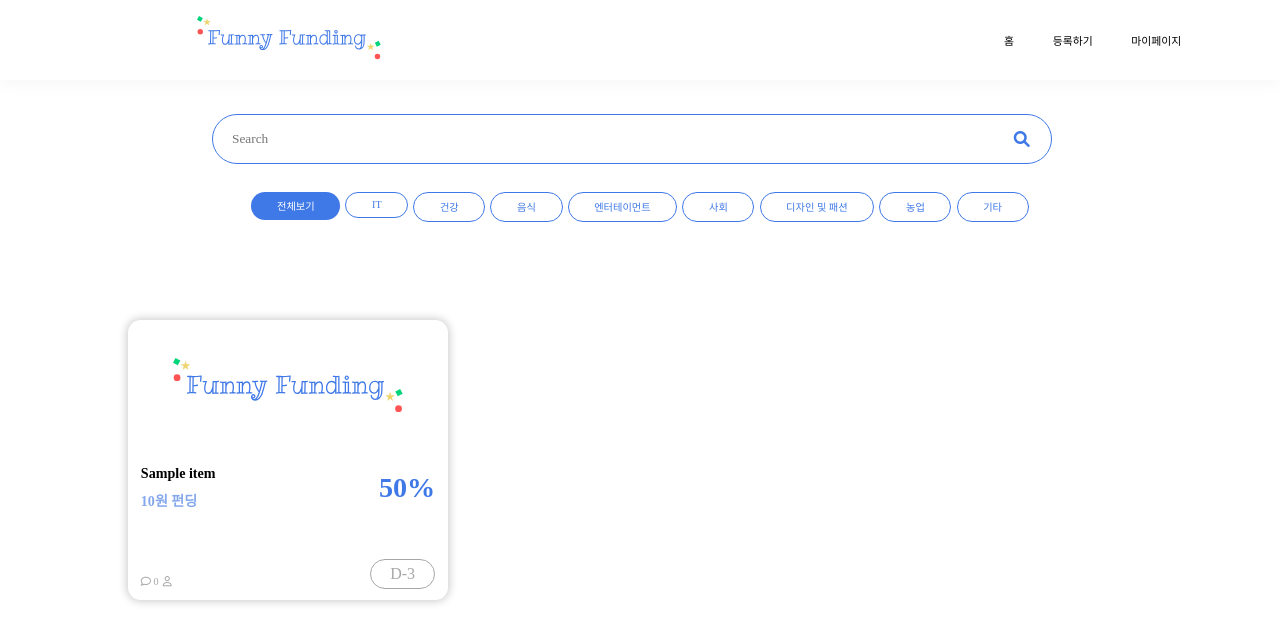
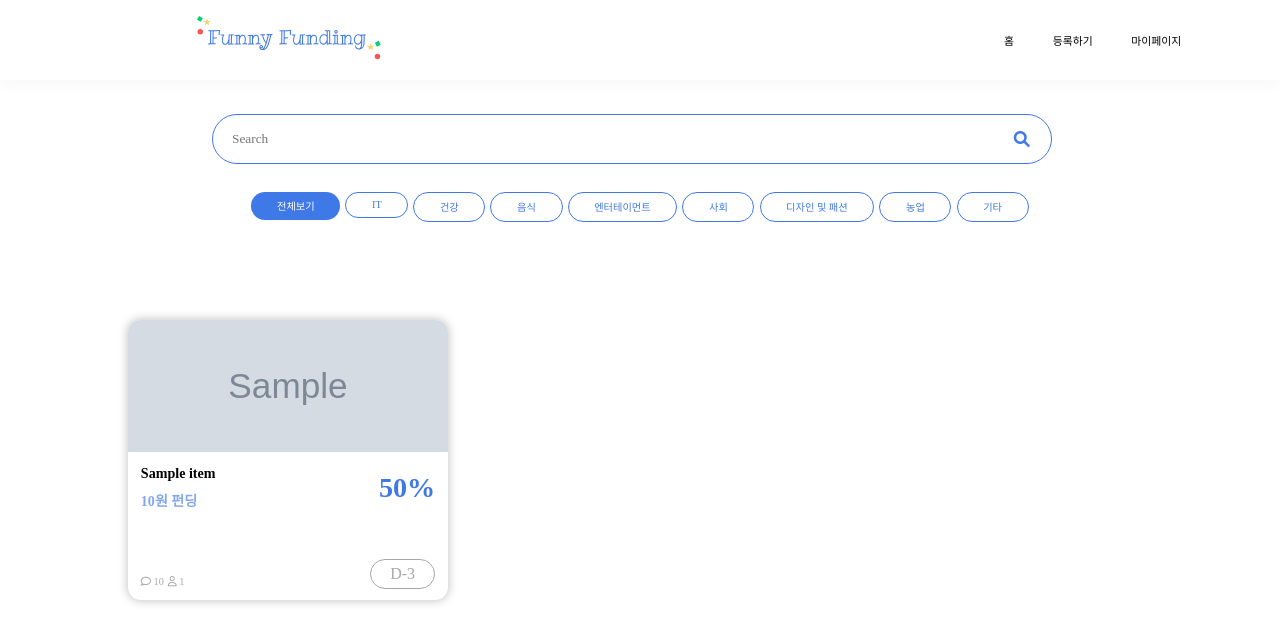
Before and after one commit to funny-funding/funny-funding-django, a Django app: page /funfun/list/ in a window 1280 px wide. Shown: the top 643 px of the page. Run offline with Django 4.2, Linux system fonts and the light colour scheme; tables that the repository leaves empty hold one stand-in row (values such as "Sample post"); grey boxes marked "Sample" are stand-in pictures; some web fonts are replaced.

Commit message:
:sparkles: [feat] list에서 name, image, current_price, 참여자수 출력 완료

```diff
--- a/funfun/static/funfun/css/item_list.css
+++ b/funfun/static/funfun/css/item_list.css
@@ -6,7 +6,7 @@ body {
 .header-container {
     width: 100%;
     height: 10vh;
-    box-shadow: 0 0 20px 0 rgba(0,0,0,0.05);
+    box-shadow: 0 0 20px 0 rgba(0, 0, 0, 0.05);
     position: fixed;
     top: 0;
     left: 0;
@@ -158,8 +158,15 @@ body {
 
 .items-container > .item > .img-box {
     height: 47%;
-    display: grid;
+    width: 100%;
     place-items: center;
+}
+
+.items-container > .item > .img-box > img {
+    width: 100%;
+    height: 100%;
+    object-fit: cover;
+    border-radius: 1vw 1vw 0 0;
 }
 
 .items-container > .item > .text-box {
--- a/funfun/static/funfun/css/mypage.css
+++ b/funfun/static/funfun/css/mypage.css
@@ -76,7 +76,7 @@
 }
 
 .item > .img-box{
-    height: 47%;
+    height: 50%;
     width: 100%;
     place-items: center;
 }
--- a/funfun/templates/funfun/item_list.html
+++ b/funfun/templates/funfun/item_list.html
@@ -43,18 +43,17 @@
         </div>
         <div class="items-container">
             {% for item in items %}
-                <div class="item" onclick="location.href='{% url 'funfun:item_detail' item.pk %}'">
+                    <div class="item">
                         <div class="img-box">
-                        <img src="{% static 'funfun/images/logo.svg' %}" alt="Logo" class="header-logo-img">
+                            <img src="{{ item.image.url }}" alt={{ item.name }}>
                         </div>
                         <div class="text-box">
                             <div class="left-box">
                                 <span class="title">{{ item.name }}</span> <br>
-                            <span class="money funding-money">{{ item.price }}</span><span
-                                class="funding-money">원 펀딩</span>
+                                <span class="money funding-money">{{ item.current_price }}</span><span class="funding-money">원 펀딩</span>
                                 <div class="using-box">
-                                <span><i class="fa-regular fa-comment"></i> 0</span> <span><i
-                                    class="fa-regular fa-user"></i> {{ item.target_num }}</span>
+                                    <span><i class="fa-regular fa-comment"></i> 10</span> <span><i
+                                        class="fa-regular fa-user"></i> {{ item.participant_num }}</span>
                                 </div>
                             </div>
                             <div class="right-box">
```
Lines whose indentation alone changed are shown as unchanged.
